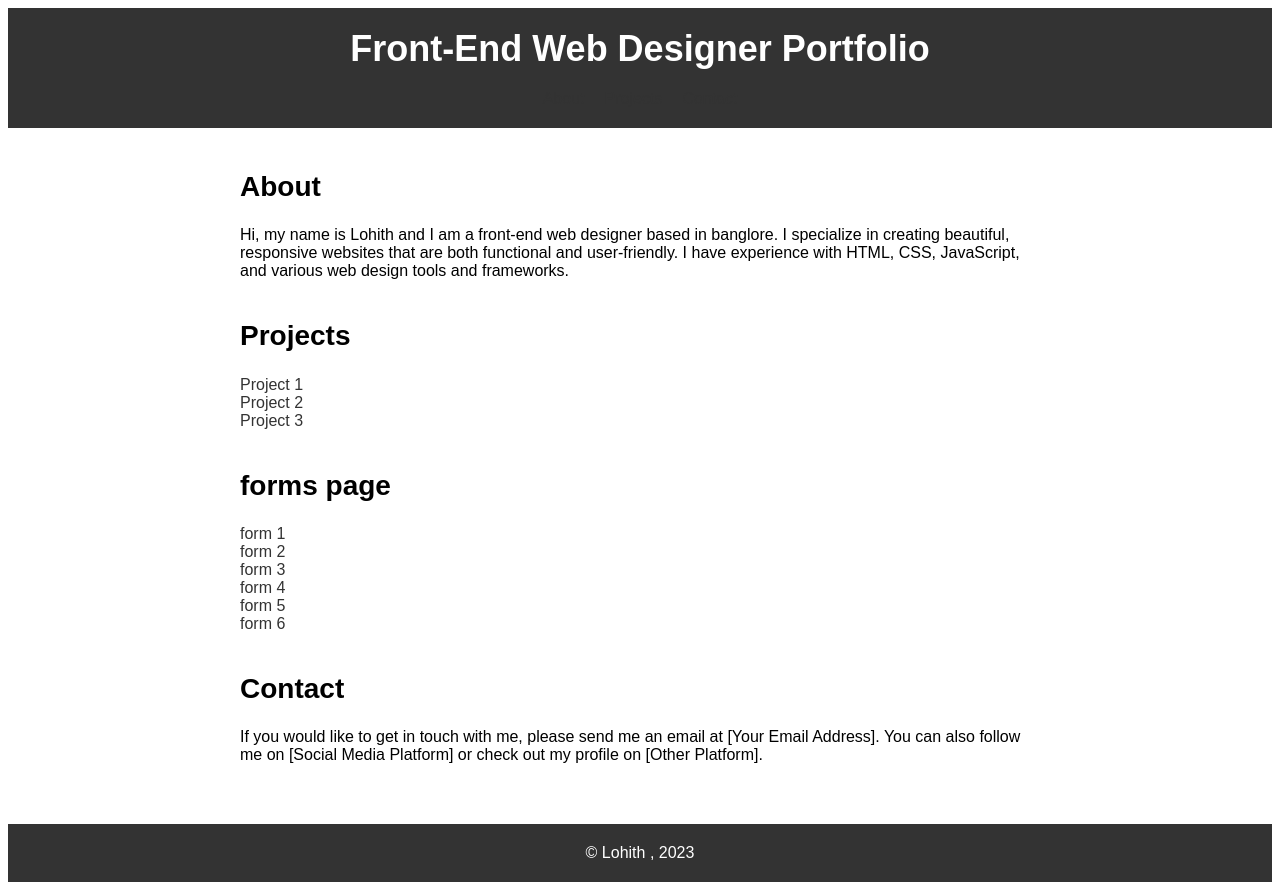
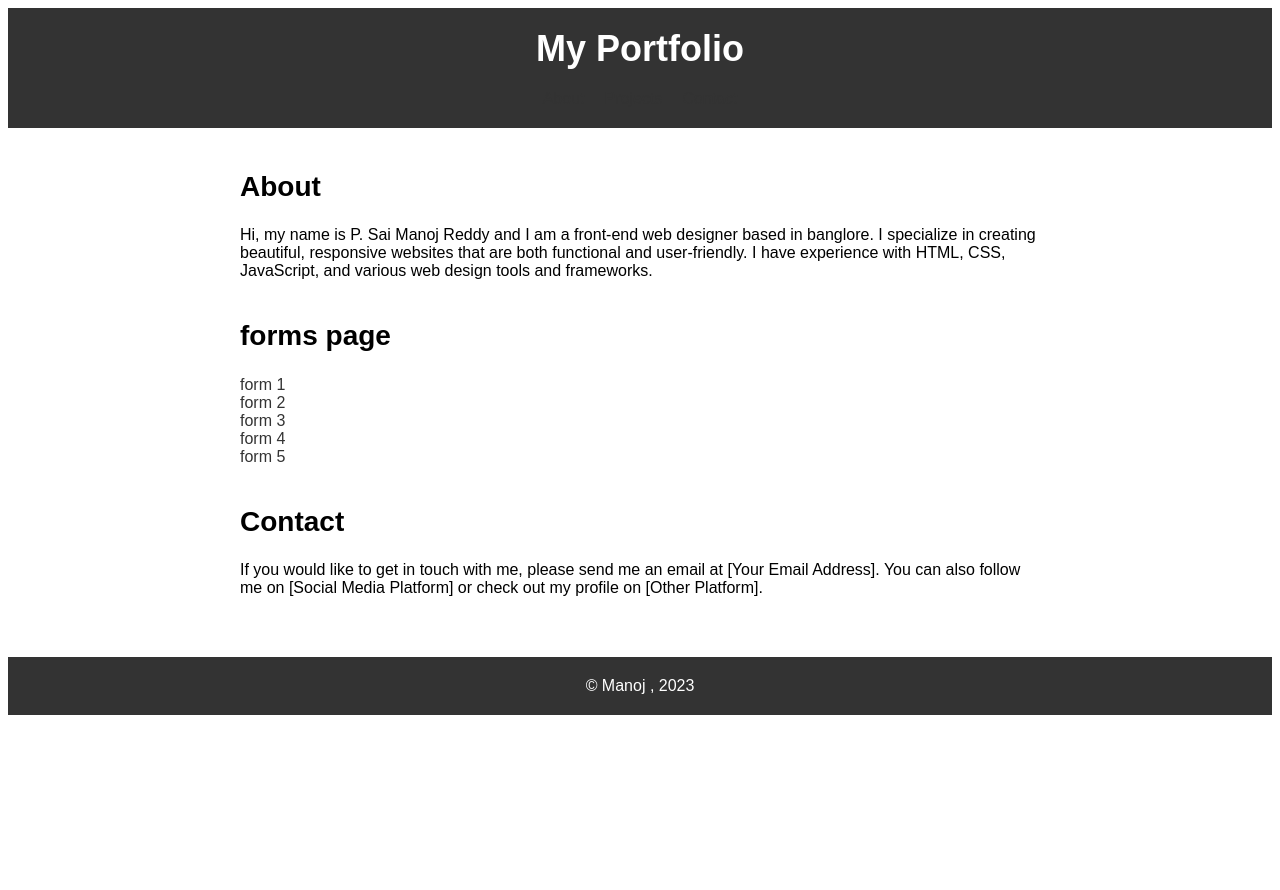
Before and after one commit to PSaiManojReddy/HCI3, a plain HTML site: page index.html in a window 1280 px wide. After the commit the page ends 800 px from the top, so only its background shows below. Drawn offline with nearby package versions, Linux system fonts and the light colour scheme.

Commit message:
Update index.html

```diff
--- a/index.html
+++ b/index.html
@@ -1,14 +1,14 @@
 <!DOCTYPE html>
 <html>
   <head>
-    <title>Front-End Web Designer Portfolio</title>
+    <title>My Portfolio</title>
     <meta charset="UTF-8">
     <meta name="viewport" content="width=device-width, initial-scale=1.0">
     <link rel="stylesheet" href="style.css">
   </head>
   <body>
     <header>
-      <h1>Front-End Web Designer Portfolio</h1>
+      <h1>My Portfolio</h1>
       <nav>
         <ul>
           <li><a href="#about">About</a></li>
@@ -20,26 +20,18 @@
     <main>
       <section id="about">
         <h2>About</h2>
-        <p>Hi, my name is Lohith and I am a front-end web designer based in banglore. I specialize in creating beautiful, responsive websites that are both functional and user-friendly. I have experience with HTML, CSS, JavaScript, and various web design tools and frameworks.</p>
+        <p>Hi, my name is P. Sai Manoj Reddy and I am a front-end web designer based in banglore. I specialize in creating beautiful, responsive websites that are both functional and user-friendly. I have experience with HTML, CSS, JavaScript, and various web design tools and frameworks.</p>
       </section>
-      <section id="projects">
-        <h2>Projects</h2>
-        <ul>
-          <li><a href="[Link to Project 1]">Project 1</a></li>
-          <li><a href="[Link to Project 2]">Project 2</a></li>
-          <li><a href="[Link to Project 3]">Project 3</a></li>
-        </ul>
 
-      </section>
       <section id="Forms">
         <h2>forms page</h2>
         <ul>
           <li><a href="forms.html">form 1</a></li>
           <li><a href="forms2.html">form 2</a></li>
+
           <li><a href="forms3.html">form 3</a></li>
           <li><a href="forms4.html">form 4</a></li>
           <li><a href="forms5.html">form 5</a></li>
-          <li><a href="forms6.html">form 6</a></li>
 
         </ul>
       </section>
@@ -49,7 +41,7 @@
       </section>
     </main>
     <footer>
-      <p>&copy; Lohith , 2023</p>
+      <p>&copy; Manoj , 2023</p>
     </footer>
     <script src="https://ajax.googleapis.com/ajax/libs/jquery/3.5.1/jquery.min.js"></script>
     <script src="https://cdnjs.cloudflare.com/ajax/libs/popper.js/1.16.0/umd/popper.min.js"></script>
```
